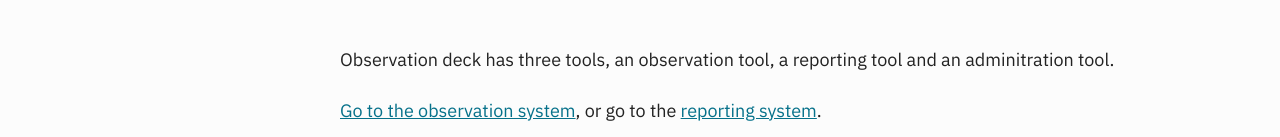
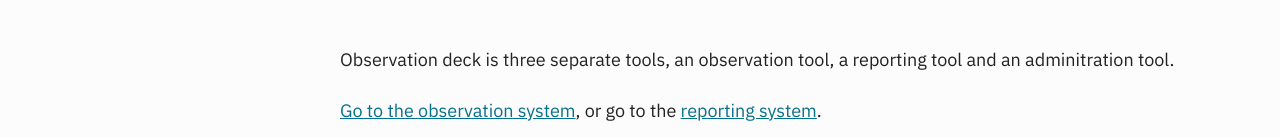
Before and after one commit to bytestudios/observation-deck, a plain HTML site: page index.html in a window 1280 px wide. Shown: the part 251-388 px from the top of the page. Drawn offline with Linux system fonts and the light colour scheme; a web font is replaced by a local one.

Commit message:
Text changes

```diff
--- a/index.html
+++ b/index.html
@@ -187,7 +187,7 @@
 			<div class="body">
 
 				<h1>Observation Deck Open Source Project Home</h1>
-				<p>Observation deck has three tools, an observation tool, a reporting tool and an adminitration tool.</p>
+				<p>Observation deck is three separate tools, an observation tool, a reporting tool and an adminitration tool.</p>
 				<p><a href="/observer/">Go to the observation system</a>, or go to the <a href="/reporter/">reporting system</a>.</p>
 			</div>
 
```
